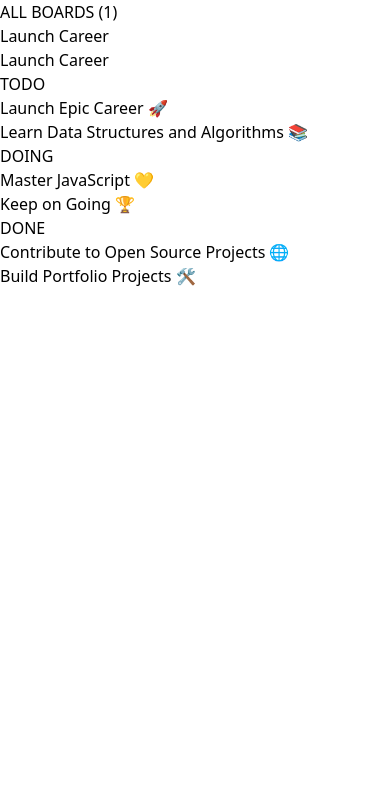
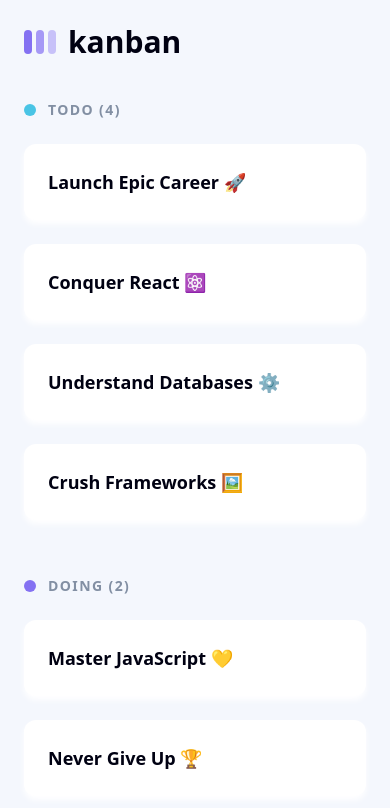
Before and after one commit to Nthabi2905/NTHMOL2550_PTO2508_A_Nthabiseng_Moloi_JSL01, a plain HTML site: page index.html in a window 390 px wide. Drawn offline with nearby package versions, Linux system fonts and the light colour scheme.

Commit message:
Implement mobile Kanban board UI

```diff
--- a/index.html
+++ b/index.html
@@ -2,70 +2,96 @@
 <html lang="en">
   <head>
     <meta charset="UTF-8" />
-    <meta name="viewport" content="width=device-width,initial-scale=1.0" />
-    <title>Kanban Board</title>
+    <meta name="viewport" content="width=device-width, initial-scale=1.0" />
+    <title>Kanban</title>
 
     <!-- Tailwind CDN -->
     <script src="https://cdn.tailwindcss.com"></script>
+
+    <script>
+      tailwind.config = {
+        theme: {
+          extend: {
+            colors: {
+              bg: "#F4F7FD",
+              card: "#FFFFFF",
+              textMuted: "#828FA3",
+              heading: "#000112",
+              todo: "#49C4E5",
+              doing: "#8471F2",
+            },
+            boxShadow: {
+              card: "0px 4px 6px rgba(54, 78, 126, 0.1)",
+            },
+          },
+        },
+      };
+    </script>
   </head>
 
-  <body>
-    <!-- Navigation Sidebar: Contains the logo, navigation links for boards, and theme toggle. -->
-    <nav>
-      <div>
-        <h4>ALL BOARDS (1)</h4>
-        <button>Launch Career</button>
+  <body class="bg-bg min-h-screen font-sans">
+    <div class="px-6 pt-6 pb-12 max-w-md mx-auto">
+      <!-- Logo -->
+      <div class="flex items-center gap-3 mb-10">
+        <div class="flex gap-1">
+          <span class="w-2 h-6 bg-doing rounded"></span>
+          <span class="w-2 h-6 bg-doing/70 rounded"></span>
+          <span class="w-2 h-6 bg-doing/40 rounded"></span>
+        </div>
+        <h1 class="text-3xl font-bold text-heading">kanban</h1>
       </div>
-    </nav>
 
-    <!-- Main Layout: Header with board title, add task button, and main content area for task columns. -->
-    <div>
-      <header>
-        <div>
-          <h2>Launch Career</h2>
+      <!-- TODO -->
+      <section class="mb-14">
+        <div class="flex items-center gap-3 mb-6">
+          <span class="w-3 h-3 rounded-full bg-todo"></span>
+          <h4 class="text-sm tracking-widest text-textMuted font-semibold">
+            TODO (4)
+          </h4>
         </div>
-      </header>
 
-      <div>
-        <main>
-          <!-- Task Columns: Display tasks grouped by status (TODO, DOING, DONE). -->
-          <div>
-            <div>
-              <span></span>
-              <h4>TODO</h4>
-            </div>
-            <!-- Tasks container for TODO -->
-            <div>
-              <div>Launch Epic Career 🚀</div>
-              <div>Learn Data Structures and Algorithms 📚</div>
-            </div>
+        <div class="space-y-6">
+          <div class="bg-card p-6 rounded-xl shadow-card">
+            <h3 class="font-bold text-lg text-heading">
+              Launch Epic Career 🚀
+            </h3>
           </div>
-          <!-- DOING Column -->
-          <div>
-            <div>
-              <span></span>
-              <h4>DOING</h4>
-            </div>
-            <!-- Tasks container for DOING -->
-            <div>
-              <div>Master JavaScript 💛</div>
-              <div>Keep on Going 🏆</div>
-            </div>
+
+          <div class="bg-card p-6 rounded-xl shadow-card">
+            <h3 class="font-bold text-lg text-heading">Conquer React ⚛️</h3>
           </div>
-          <!-- DONE Column -->
-          <div>
-            <div>
-              <span></span>
-              <h4>DONE</h4>
-            </div>
-            <!-- Tasks container for DONE -->
-            <div>
-              <div>Contribute to Open Source Projects 🌐</div>
-              <div>Build Portfolio Projects 🛠️</div>
-            </div>
+
+          <div class="bg-card p-6 rounded-xl shadow-card">
+            <h3 class="font-bold text-lg text-heading">
+              Understand Databases ⚙️
+            </h3>
           </div>
-        </main>
-      </div>
+
+          <div class="bg-card p-6 rounded-xl shadow-card cursor-pointer">
+            <h3 class="font-bold text-lg text-heading">Crush Frameworks 🖼️</h3>
+          </div>
+        </div>
+      </section>
+
+      <!-- DOING -->
+      <section>
+        <div class="flex items-center gap-3 mb-6">
+          <span class="w-3 h-3 rounded-full bg-doing"></span>
+          <h4 class="text-sm tracking-widest text-textMuted font-semibold">
+            DOING (2)
+          </h4>
+        </div>
+
+        <div class="space-y-6">
+          <div class="bg-card p-6 rounded-xl shadow-card">
+            <h3 class="font-bold text-lg text-heading">Master JavaScript 💛</h3>
+          </div>
+
+          <div class="bg-card p-6 rounded-xl shadow-card">
+            <h3 class="font-bold text-lg text-heading">Never Give Up 🏆</h3>
+          </div>
+        </div>
+      </section>
     </div>
   </body>
 </html>
```
